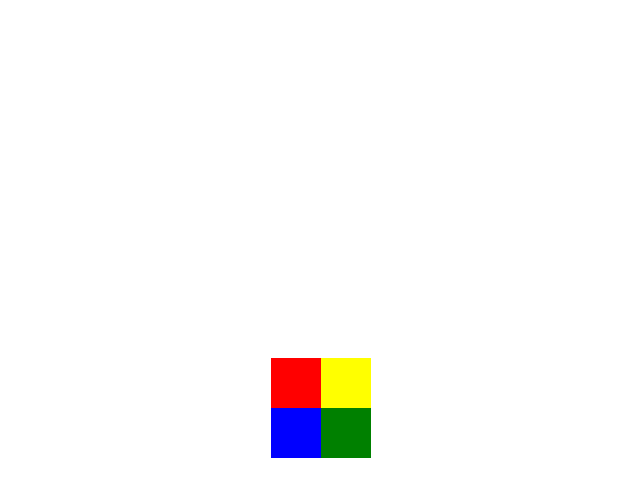
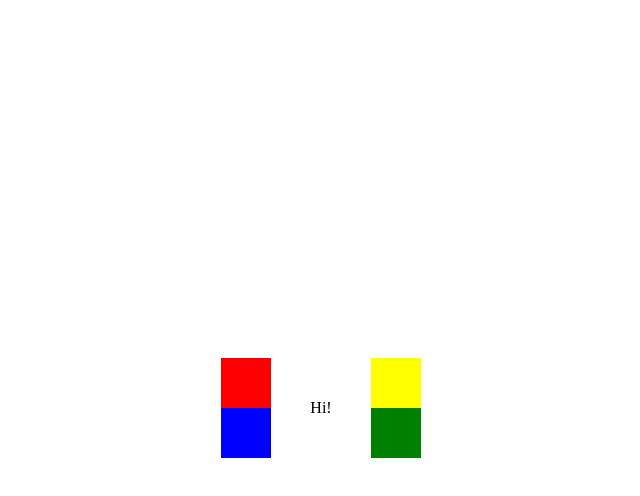
Before and after one commit to pesto-students/p6-arqam-dibakar95, a plain HTML site: page Week-2/Exercise-2.1/index.html in a window 1280 px wide. In both pictures the pointer is over the element 615 px from the left and 383 px from the top of the page. Shown: the whole page, without its empty margins (319-959 px from the left). Drawn offline with Linux system fonts and the light colour scheme.

Commit message:
Added Transform properties on hover

```diff
--- a/Week-2/Exercise-2.1/styles.css
+++ b/Week-2/Exercise-2.1/styles.css
@@ -40,3 +40,26 @@ html body {
   position: absolute;
   z-index: -1;
 }
+
+.wrapper:hover .square1 {
+  transform: rotate(90deg);
+  transform-origin: top left;
+  transition-duration: 2s;
+}
+.wrapper:hover .square3 {
+  transform: rotate(-90deg);
+  transform-origin: bottom left;
+  transition-duration: 2s;
+}
+
+.wrapper:hover .square2 {
+  transform: rotate(-90deg);
+  transform-origin: top right;
+  transition-duration: 2s;
+}
+
+.wrapper:hover .square4 {
+  transform: rotate(90deg);
+  transform-origin: bottom right;
+  transition-duration: 2s;
+}
```
